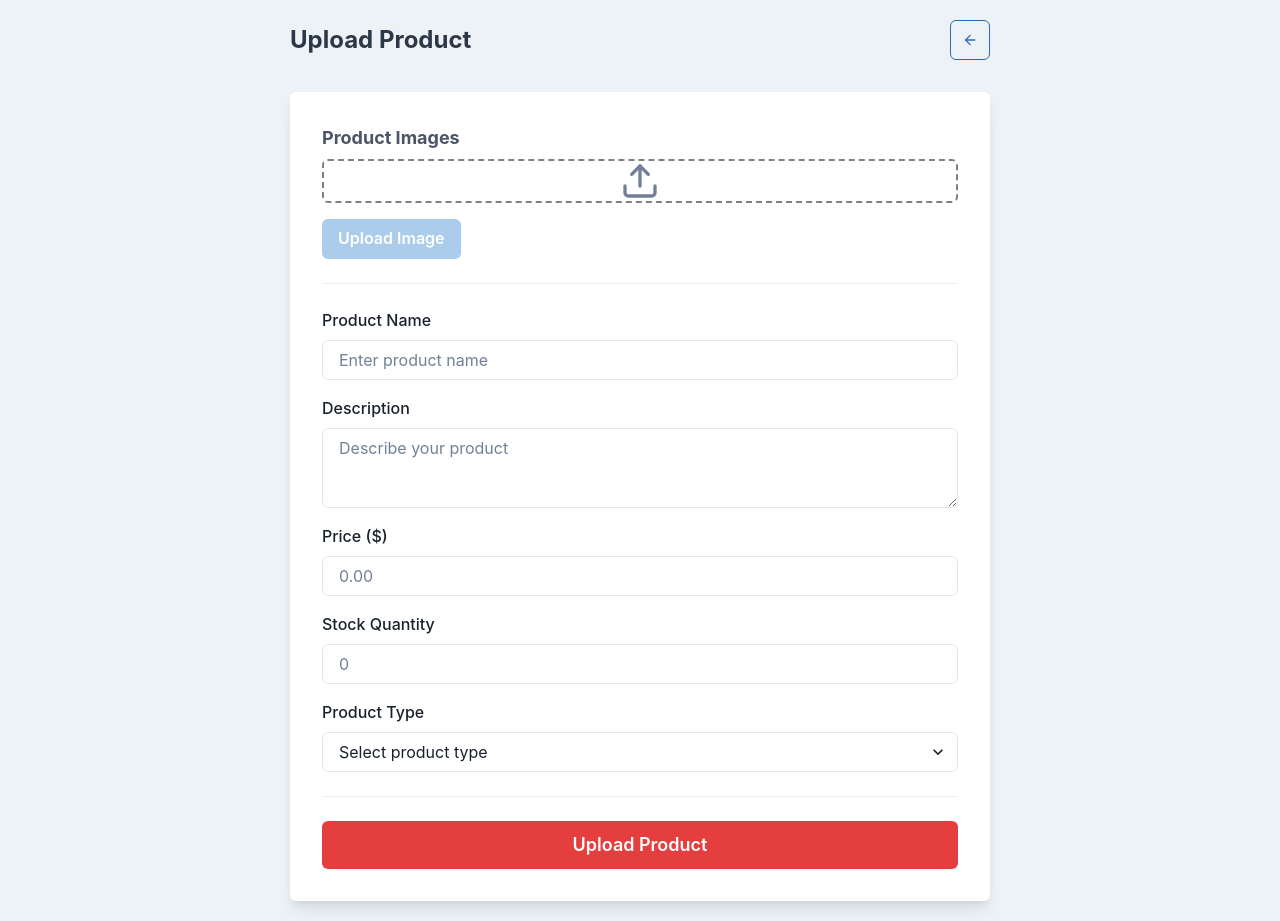
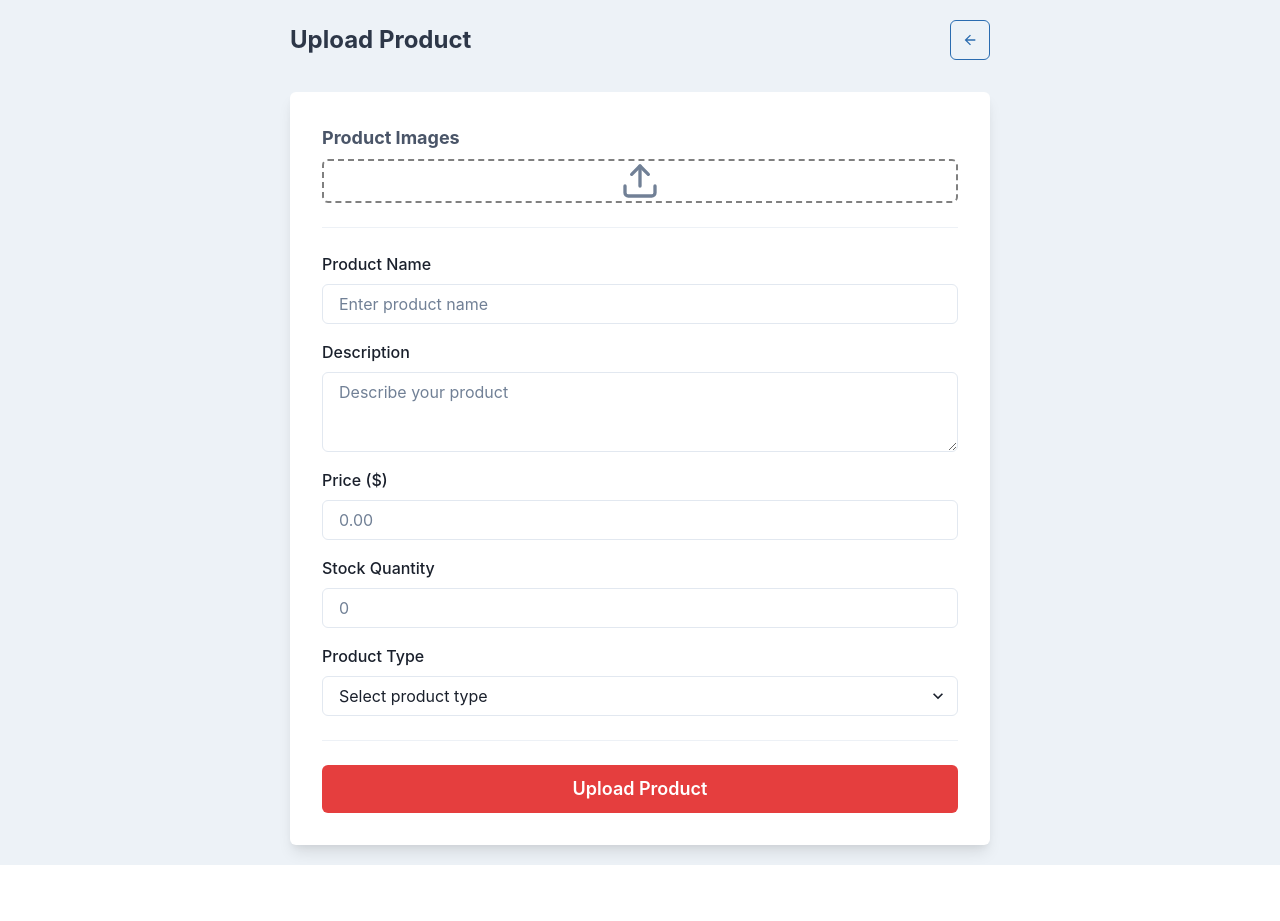
Before and after one commit to thienbanho/Fitness-Shop, a React (Vite) app: page /UploadProduct in a window 1280 px wide. After the commit the page ends 865 px from the top, so only its background shows below. Built offline with nearby package versions, Linux system fonts and the light colour scheme.

Commit message:
Product upload with image

```diff
--- a/src/pages/UploadProduct/UploadProduct.jsx
+++ b/src/pages/UploadProduct/UploadProduct.jsx
@@ -33,25 +33,35 @@ const UploadProduct = () => {
     type: "",
   });
 
-  const [imageFile, setImageFile] = useState(null); // Lưu file ảnh
-  const [imageUrl, setImageUrl] = useState(null); // Lưu URL ảnh sau khi tải lên
+  const [imageFile, setImageFile] = useState(null); // To store the image file
+  const [imageUrl, setImageUrl] = useState(null);   // To store the uploaded image URL
 
-  // Xử lý khi người dùng chọn file ảnh
+  // Handle file selection
   const handleFileChange = (e) => {
     const file = e.target.files[0];
     if (file) {
       const reader = new FileReader();
       reader.onloadend = () => {
         setImageFile(file);
-        setImageUrl(reader.result); // Hiển thị ảnh
+        setImageUrl(reader.result); // Display the image preview
       };
       reader.readAsDataURL(file);
     }
   };
 
-  // Xử lý upload ảnh lên Supabase
-  const handleImageUpload = async () => {
+  // Handle form input changes
+  const handleInputChange = (e) => {
+    const { name, value } = e.target;
+    setProductData((prev) => ({
+      ...prev,
+      [name]: value,
+    }));
+  };
+
+  // Handle form submission
+  const handleSubmit = async () => {
     if (!imageFile) {
+      console.log("No file selected");
       toast({
         title: "No file selected",
         description: "Please select an image to upload.",
@@ -62,26 +72,32 @@ const UploadProduct = () => {
       return;
     }
 
-    const fileName = `${Date.now()}_${imageFile.name}`; // Tên file duy nhất
+    try {
+      // Generate a unique file name for the image
+      const fileName = `${Date.now()}_${imageFile.name}`;
+      console.log("Uploading file with name:", fileName);
 
-    const { data, error } = await supabase.storage
-      .from("product-images") // Thay bằng tên bucket của bạn
-      .upload(fileName, imageFile);
+      // Upload the image to Supabase storage
+      const { data: uploadData, error: uploadError } = await supabase.storage
+        .from("product-images") // Replace with your actual bucket name
+        .upload(fileName, imageFile);
 
-    if (error) {
-      toast({
-        title: "Upload failed",
-        description: error.message,
-        status: "error",
-        duration: 3000,
-        isClosable: true,
-      });
-    } else {
-      const { publicUrl } = supabase.storage
+      if (uploadError) {
+        throw new Error(`Upload failed: ${uploadError.message}`);
+      }
+
+      // Get the public URL of the uploaded image
+      const { data: publicUrlData, error: urlError } = supabase.storage
         .from("product-images")
         .getPublicUrl(fileName);
 
-      setImageUrl(publicUrl); // Lưu URL để hiển thị ảnh
+      if (urlError) {
+        throw new Error(`Error fetching public URL: ${urlError.message}`);
+      }
+
+      const publicUrl = publicUrlData.publicUrl;
+      setImageUrl(publicUrl); // Save the URL to state
+
       toast({
         title: "Upload successful",
         description: "Your image has been uploaded.",
@@ -89,44 +105,17 @@ const UploadProduct = () => {
         duration: 3000,
         isClosable: true,
       });
-    }
-  };
+      console.log("Public URL:", publicUrl);
 
-  // Xử lý thay đổi dữ liệu form
-  const handleInputChange = (e) => {
-    const { name, value } = e.target;
-    setProductData((prev) => ({
-      ...prev,
-      [name]: value,
-    }));
-  };
+      // Insert product data into the Supabase "products" table
+      const { data: insertData, error: insertError } = await supabase
+        .from("products")
+        .insert({ ...productData, image: publicUrl });
 
-  // Xử lý submit toàn bộ form
-  const handleSubmit = async () => {
-    if (!imageUrl) {
-      toast({
-        title: "Missing image",
-        description: "Please upload a product image.",
-        status: "warning",
-        duration: 3000,
-        isClosable: true,
-      });
-      return;
-    }
+      if (insertError) {
+        throw new Error(`Error submitting product: ${insertError.message}`);
+      }
 
-    const { data, error } = await supabase
-      .from("products")
-      .insert({ ...productData, image: imageUrl });
-
-    if (error) {
-      toast({
-        title: "Error submitting product",
-        description: error.message,
-        status: "error",
-        duration: 3000,
-        isClosable: true,
-      });
-    } else {
       toast({
         title: "Product uploaded successfully",
         description: "Your product has been added.",
@@ -134,7 +123,17 @@ const UploadProduct = () => {
         duration: 3000,
         isClosable: true,
       });
-      navigate("/"); // Quay lại trang chủ
+
+      navigate("/"); // Redirect to the home page
+    } catch (error) {
+      console.error(error.message);
+      toast({
+        title: "Error",
+        description: error.message,
+        status: "error",
+        duration: 3000,
+        isClosable: true,
+      });
     }
   };
 
@@ -212,15 +211,6 @@ const UploadProduct = () => {
               </Box>
             )}
           </Center>
-
-          <Button
-            mt={4}
-            colorScheme="blue"
-            onClick={handleImageUpload}
-            isDisabled={!imageFile}
-          >
-            Upload Image
-          </Button>
         </FormControl>
 
         <Divider mb={6} />
```
